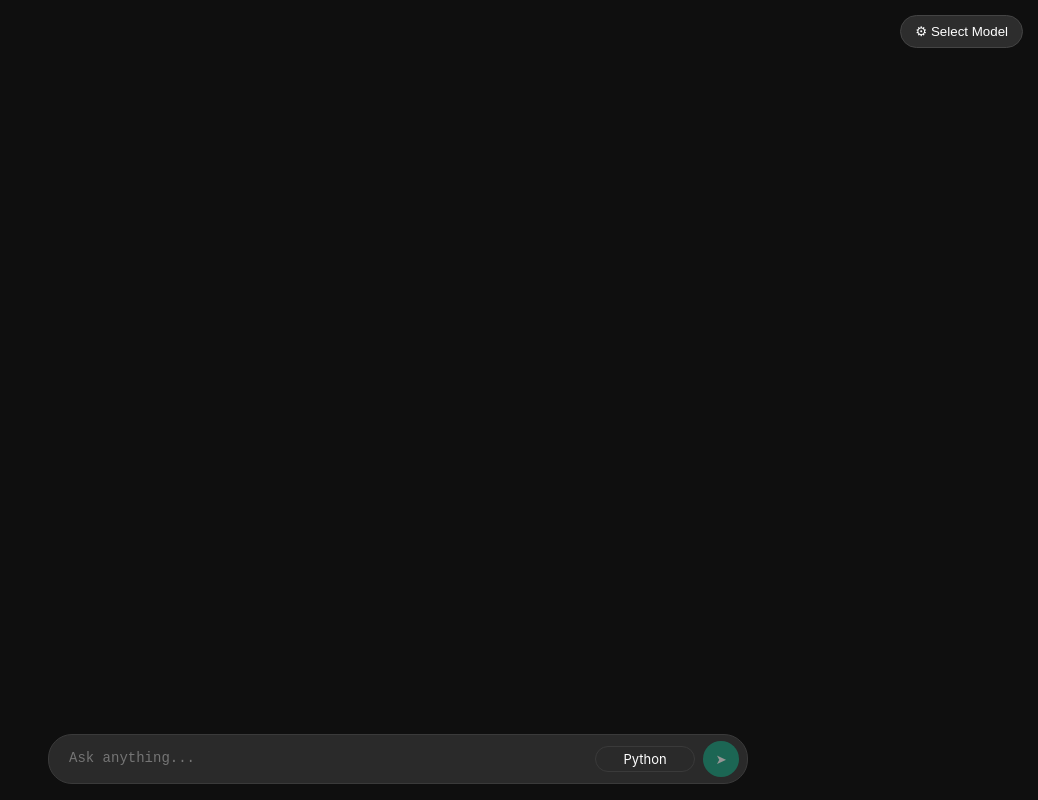
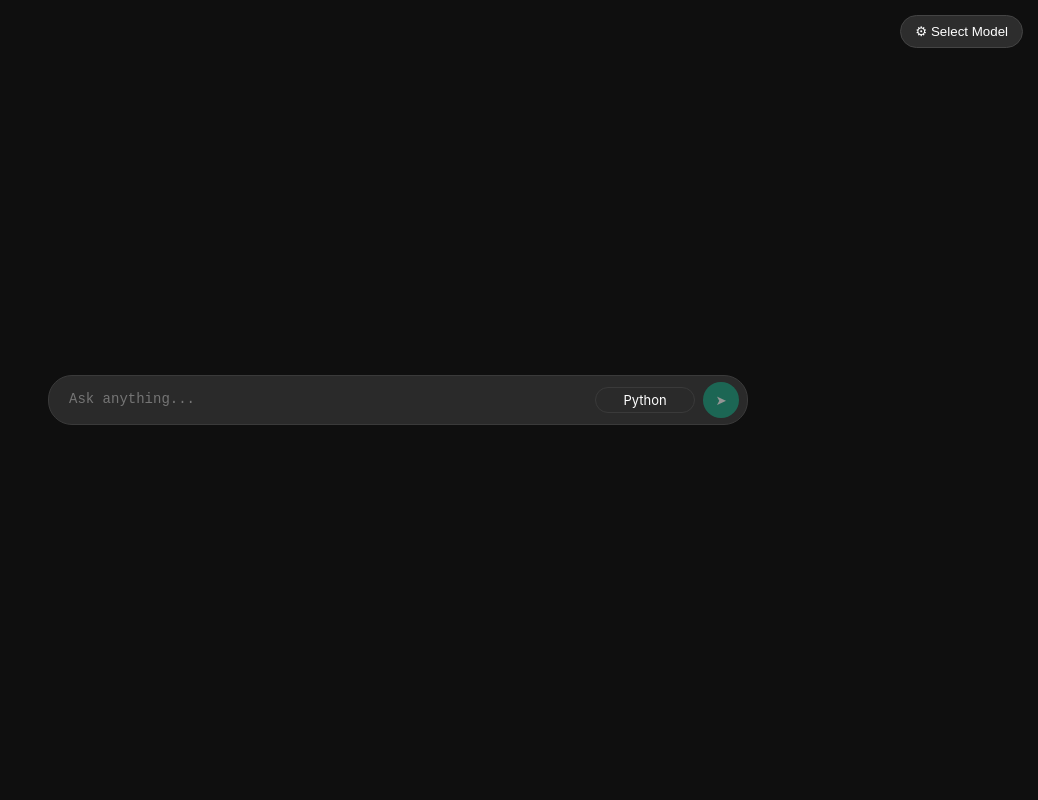
Before and after one commit to amankrr4/AI-Code-generator, a React (Vite) app in the folder my-react-app/: page / in a window 1280 px wide. Shown: the whole page, without its empty margins (242-1280 px from the left). Built offline with nearby package versions, Linux system fonts and the light colour scheme.

Commit message:
animation
updated

```diff
--- a/my-react-app/src/App.jsx
+++ b/my-react-app/src/App.jsx
@@ -111,6 +111,7 @@ function ChatInterface() {
   const [hasLanguageOptionsOpened, setHasLanguageOptionsOpened] = useState(false);
 
   const [loading, setLoading] = useState(false);
+  const [chatBarPosition, setChatBarPosition] = useState("center");
 
   // Dynamic API URL configuration
   const getApiUrl = () => {
@@ -195,9 +196,6 @@ function ChatInterface() {
     }
   }, []);
 
-
-
-
   useEffect(() => {
     if (showModelOptions) {
       const timer = setTimeout(() => setHasModelOptionsOpened(true), 10);
@@ -252,29 +250,17 @@ function ChatInterface() {
   };
 
   const sendMessage = async () => {
-    const text = inputValue.trim();
-    if (!text) return;
-    if (!selectedModel) {
-      addMessage("⚠️ Please select a model first.", "assistant");
-      return;
-    }
-    if (selectedModel === "Ollama-Local" && !selectedOllamaModel) {
-      addMessage("⚠️ Please select an Ollama model.", "assistant");
-      return;
-    }
-    if (selectedModel !== "Ollama-Local" && (!apiKey || apiKey.trim().length < 10)) {
-      addMessage("⚠️ Please enter a valid API key.", "assistant");
-      return;
-    }
-    addMessage(text, "user");
-    setInputValue("");
-    setLoading(true);
+    if (inputValue.trim()) {
+      setChatBarPosition("bottom");
+      addMessage(inputValue, "user"); // Add user message immediately
+      setInputValue(""); // Clear input field
+      setLoading(true); // Show loading indicator
       try {
         const modelToUse = selectedModel === "Ollama-Local" ? selectedOllamaModel : selectedModel;
         const res = await fetch(`${getApiUrl()}/api/chat`, {
           method: "POST", headers: { "Content-Type": "application/json" },
           body: JSON.stringify({
-          prompt: text, language: selectedLanguage, model: modelToUse,
+            prompt: inputValue, language: selectedLanguage, model: modelToUse,
             apiKey: selectedModel !== "Ollama-Local" ? apiKey : null,
           }),
         });
@@ -287,16 +273,13 @@ function ChatInterface() {
       } catch (err) {
         console.error("Chat error:", err);
         let errorMessage = "⚠️ Error contacting backend";
-
         if (err.name === 'TypeError' && err.message.includes('fetch')) {
-        errorMessage = "⚠️ Cannot connect to backend. Please check if the server is running.";
-      } else if (err.message) {
-        errorMessage = `⚠️ ${err.message}`;
+          errorMessage = "⚠️ Network error - please check your internet connection";
         }
-
         addMessage(errorMessage, "assistant", "plaintext");
       } finally {
-      setLoading(false);
+        setLoading(false); // Hide loading indicator
+      }
     }
   };
 
@@ -320,6 +303,17 @@ function ChatInterface() {
     }
     setShowSelector(false);
   };
+
+  useEffect(() => {
+    const handleInteraction = (e) => {
+      if (chatBarPosition === "center" && e.target.classList.contains("send-btn")) {
+        setChatBarPosition("bottom");
+      }
+    };
+
+    document.addEventListener("click", handleInteraction);
+    return () => document.removeEventListener("click", handleInteraction);
+  }, [chatBarPosition]);
 
   return (
     <div className="app-container">
@@ -392,8 +386,8 @@ function ChatInterface() {
           </div>
         </div>
 
-        <div className="chat-scroll-area" ref={chatScrollAreaRef}>
-          <div className="chat-container" ref={chatContainerRef}>
+        <div className="chat-scroll-area" ref={chatScrollAreaRef} style={{ overflowY: 'auto', maxHeight: 'calc(100% - 80px)' }}>
+          <div className="chat-container" ref={chatContainerRef} style={{ marginBottom: '0' }}>
             {messages.map((message) => (
               <div key={message.id} className={`message ${message.type}`}>
                 {message.type === "assistant" && message.language && message.language !== "plaintext" ? (
@@ -420,7 +414,7 @@ function ChatInterface() {
           </div>
         </div>
 
-        <div className="input-container">
+        <div className={`input-container chat-bar ${chatBarPosition === "center" ? "center" : "bottom"}`} style={{ border: 'none', boxShadow: 'none' }}>
           <div className="input-wrapper">
             <textarea
               ref={textareaRef} rows={1} className="message-input" placeholder="Ask anything..."
--- a/my-react-app/src/styles.css
+++ b/my-react-app/src/styles.css
@@ -138,15 +138,7 @@ body {
 }
 
 .main-content::before {
-  content: '';
-  position: absolute;
-  top: 0;
-  left: 0;
-  right: 0;
-  height: 60px;
-  background: linear-gradient(to bottom, var(--bg-primary) 25%, transparent);
-  pointer-events: none;
-  z-index: 40;
+  display: none;
 }
 
 .main-content::after {
@@ -657,3 +649,26 @@ body {
     opacity: 1;
   }
 }
+
+/* Chat Bar Transition Styles */
+.chat-bar {
+  position: absolute;
+  left: 50%;
+  transform: translateX(-50%);
+  transition: all 0.5s ease;
+  width: 100%;
+  max-width: 750px;
+  box-sizing: border-box;
+  border: none;
+  background: transparent;
+}
+
+.chat-bar.center {
+  top: 50%;
+  transform: translate(-50%, -50%);
+}
+
+.chat-bar.bottom {
+  bottom: 0;
+  transform: translateX(-50%);
+}
```
Also changed, not shown: 1 other file (tests, documents, lock files or other folders). Lines whose indentation alone changed are shown as unchanged.
